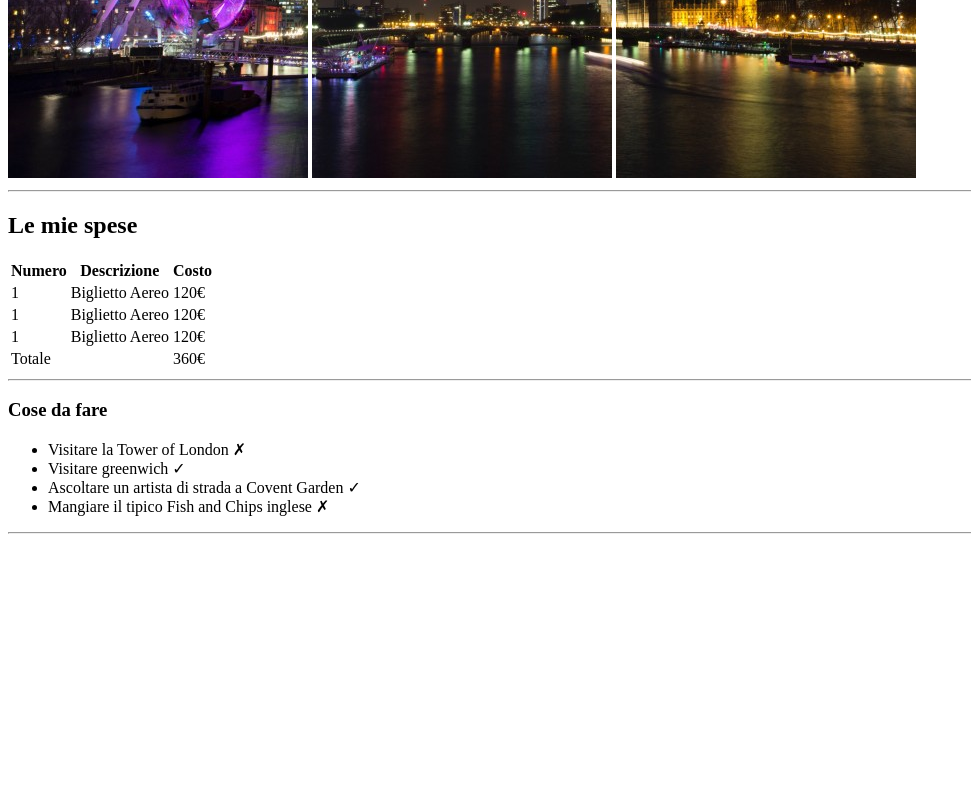
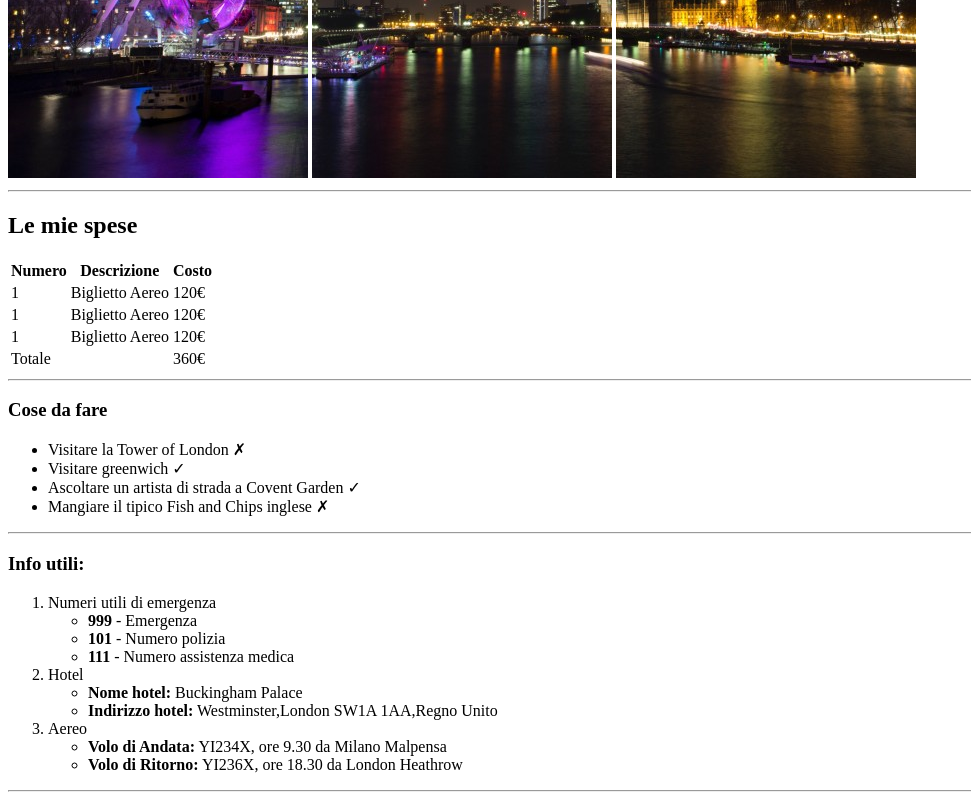
Before and after one commit to PierluigiTornesi/html-london-trip, a plain HTML site: page index.html in a window 1280 px wide. Shown: the part 502-1302 px from the top of the page, without its empty margins (0-971 px from the left). Before the commit the page ends 1044 px from the top, so only its background shows below. Drawn offline with Linux system fonts and the light colour scheme.

Commit message:
add: riempimento terza sezione

```diff
--- a/index.html
+++ b/index.html
@@ -106,9 +106,44 @@
             </section>
             <!-- /section -->
 
-            <!-- section -->
+            <!-- section contenente le liste delle info utili -->
             <section>
-
+                <!--Titolo della sezione-->
+                <h3>Info utili:</h3>
+                <!-- Lista numerata delle informazioni -->
+                <ol>
+                    <!-- Descrizione delle informazioni nella lista seguente-->
+                    <li>Numeri utili di emergenza
+                        <!-- ul Lista non numerata dei numeri di emergenza -->
+                        <ul>
+                            <li> <strong>999</strong> - Emergenza </li>
+                            <li> <strong>101</strong> - Numero polizia </li>
+                            <li> <strong>111</strong> - Numero assistenza medica </li>
+                        </ul>
+                        <!-- /ul -->
+                    </li>
+                    <!-- Descrizione delle informazioni nella lista seguente-->
+                    <li>Hotel
+                        <!-- ul Lista non numerata degli hotel -->
+                        <ul>
+                            <li><strong>Nome hotel:</strong> Buckingham Palace </li>
+                            <li><strong>Indirizzo hotel:</strong> Westminster,London SW1A 1AA,Regno Unito</li>
+                        </ul>
+                        <!-- /ul -->
+                    </li>
+                    <!-- Descrizione delle informazioni nella lista seguente-->
+                    <li>Aereo
+                        <!-- ul Lista non numerata dei voli -->
+                        <ul>
+                            <li><strong>Volo di Andata:</strong> YI234X, ore 9.30 da Milano Malpensa</li>
+                            <li><strong>Volo di Ritorno:</strong> YI236X, ore 18.30 da London Heathrow</li>
+                        </ul>
+                        <!-- /ul -->
+                    </li>
+                </ol>
+                <!-- /ol -->
+            <!-- riga -->
+            <hr>
             </section>
             <!-- /section -->
         </main>
```
